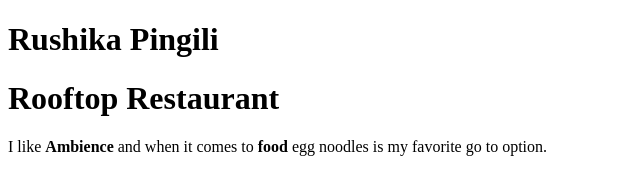
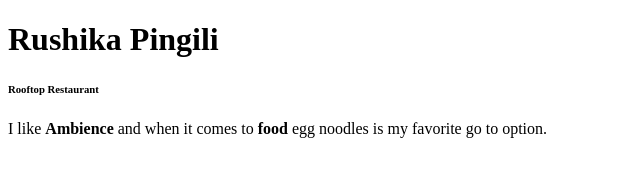
Before and after one commit to 44-563-Web-Apps-S24/44563-webapps-s24-assignment3-rushikas569628, a plain HTML site: page index.html in a window 1280 px wide. Shown: the whole page, without its empty margins (0-640 px from the left). Drawn offline with Linux system fonts and the light colour scheme.

Commit message:
small heading and 2 bolds

```diff
--- a/index.html
+++ b/index.html
@@ -5,7 +5,7 @@
 </head>
 <body>
 <h1>Rushika Pingili</h1>
-<h1>Rooftop Restaurant</h1>
+<h6>Rooftop Restaurant</h6>
 <p>I like <b>Ambience</b> and when it comes to <b>food</b> egg noodles is my favorite go to option.</p>
 </body>
 </html>
```
